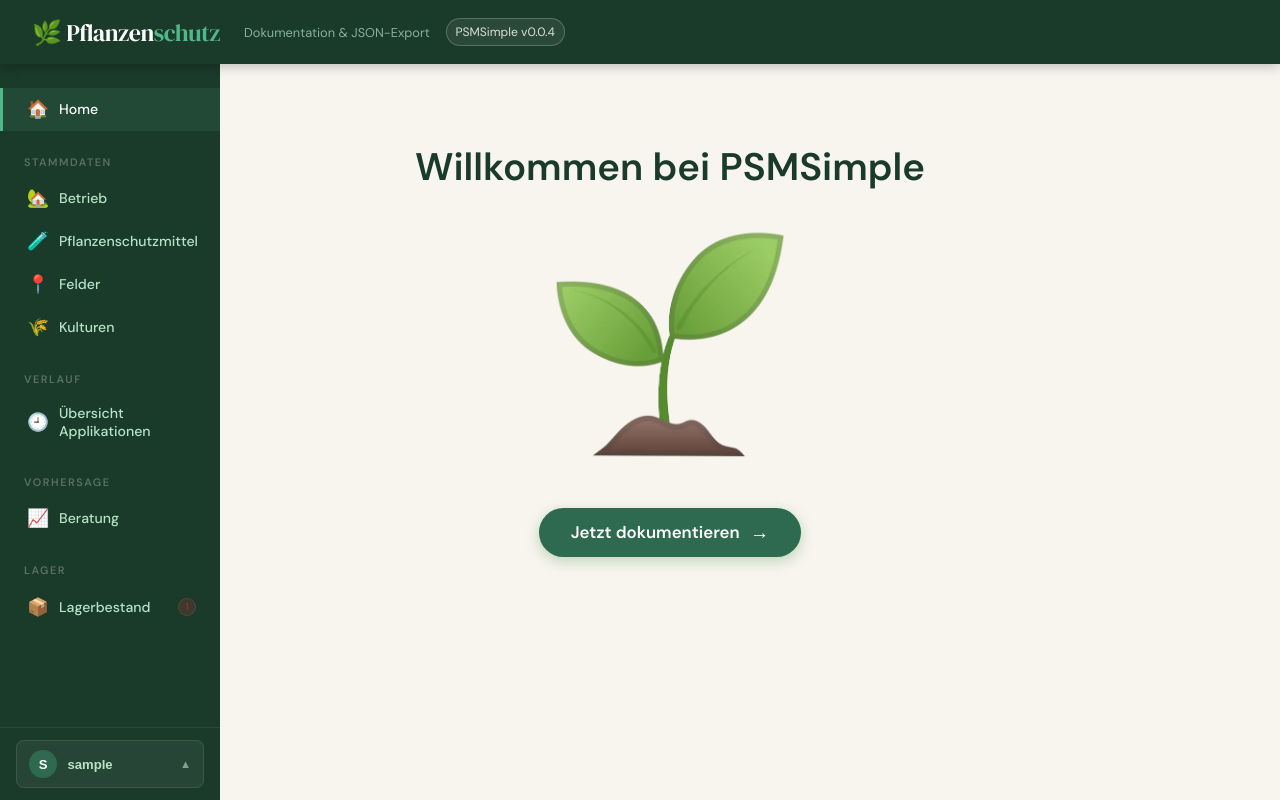
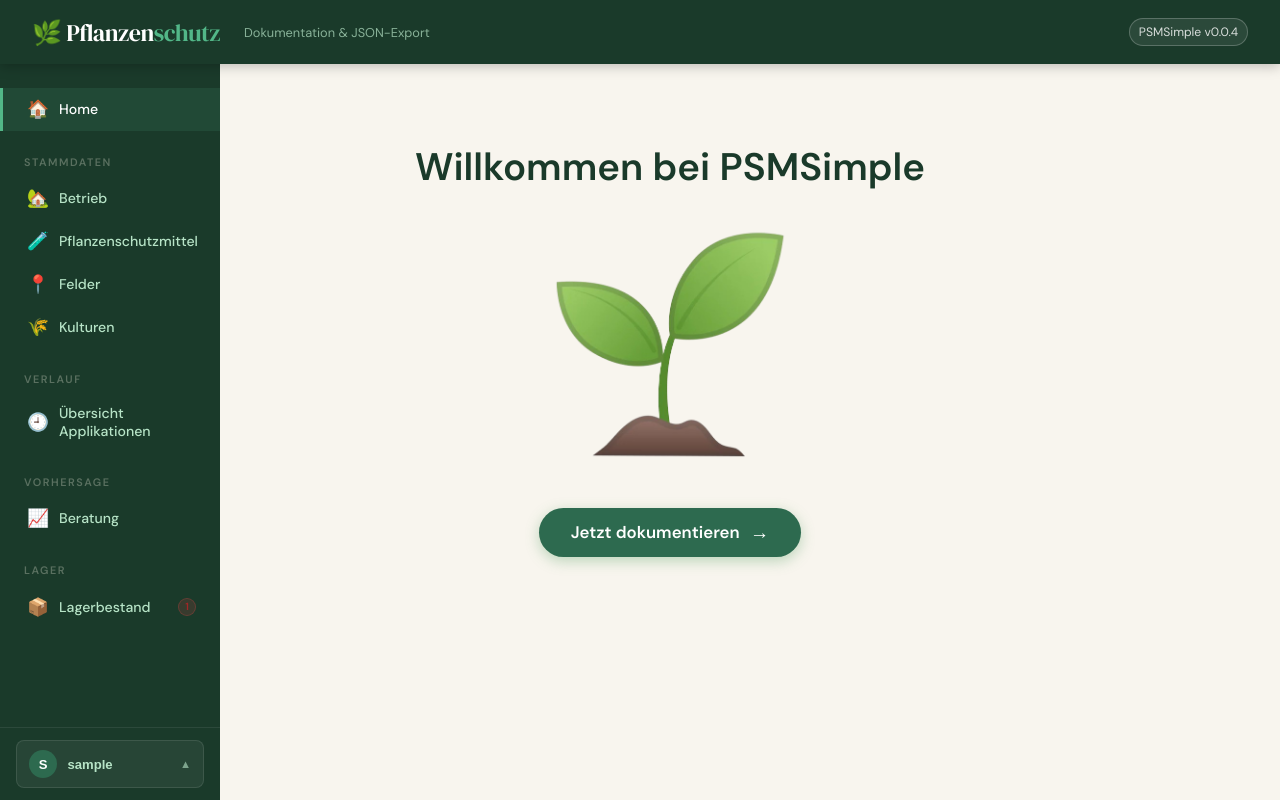
Before and after one commit to schulsi/PSMSimple, a Flask app: page / in a window 1280 px wide. Run offline with Flask 3, Linux system fonts and the light colour scheme; a user stored in the database is signed in; tables that the repository leaves empty hold one stand-in row (values such as "Sample post"); a database or web service that is not in the repository returns one stand-in record (values such as "Sample title"); data that the repository does not hold is empty; parts of the project's set-up code (start-up, migrations or seed data) failed here and were passed over; some libraries are stand-ins or nearby versions.

Commit message:
Moved badge to right

```diff
--- a/app/routes/version.py
+++ b/app/routes/version.py
@@ -25,7 +25,6 @@ def check_updates():
                 "Accept": "application/vnd.github+json",
                 "X-GitHub-Api-Version": "2026-03-10",
                 "User-Agent": APP_NAME,
-                "Authorization": "Bearer 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"
             },
             timeout=5,
         )
--- a/app/static/css/layout.css
+++ b/app/static/css/layout.css
@@ -33,6 +33,7 @@ header .sub {
   display: inline-flex;
   align-items: center;
   gap: .45rem;
+  margin-left: auto;
   min-height: 28px;
   padding: .2rem .55rem;
   border: 1px solid rgba(255, 255, 255, .22);
```
